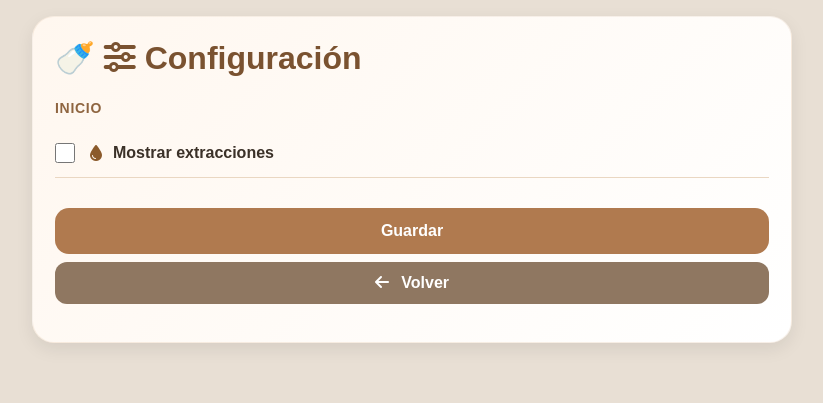
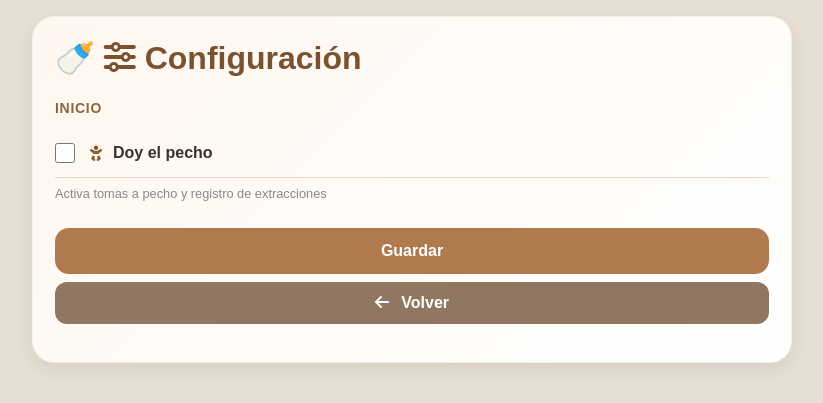
Before and after one commit to nachoscharn/baby-milk-tracker, a Flask app: page /settings in a window 1280 px wide. Shown: the top 403 px of the page, without its empty margins (228-1051 px from the left). Run offline with Flask 3, Linux system fonts and the light colour scheme; the visitor is signed in with stand-in values (Sample User, id 1); data that the repository does not hold is empty; parts of the project's set-up code (start-up, migrations or seed data) failed here and were passed over; some libraries are stand-ins or nearby versions.

Commit message:
Replace pumping toggle with 'Doy el pecho' setting
When disabled: hides pumpings, extractions, and the breast option
in the feeding form (only mamadera available).

Co-Authored-By: Claude Sonnet 4.6 <noreply@anthropic.com>

```diff
--- a/templates/feeding_form.html
+++ b/templates/feeding_form.html
@@ -37,12 +37,16 @@
 
         <form method="POST">
 
+            {% if settings.show_pumpings %}
             <label>Tipo:</label>
 
             <select name="feeding_type" id="feeding_type">
                 <option value="breast">Pecho</option>
                 <option value="bottle">Mamadera</option>
             </select>
+            {% else %}
+            <input type="hidden" name="feeding_type" id="feeding_type" value="bottle">
+            {% endif %}
 
             <div id="side_field">
 
--- a/templates/settings.html
+++ b/templates/settings.html
@@ -33,10 +33,13 @@
                     {% if settings.show_pumpings %}checked{% endif %}
                 >
                 <span class="toggle-text">
-                    <i class="fa-solid fa-droplet"></i>
-                    Mostrar extracciones
+                    <i class="fa-solid fa-baby"></i>
+                    Doy el pecho
                 </span>
             </label>
+            <p style="font-size:0.8rem; color:#888; margin: 4px 0 0 0;">
+                Activa tomas a pecho y registro de extracciones
+            </p>
 
             <button type="submit" style="margin-top: 24px;">
                 Guardar
--- a/web.py
+++ b/web.py
@@ -293,7 +293,8 @@ def new_feeding():
         save_feeding(feeding, baby_id)
         return redirect("/")
 
-    return render_template("feeding_form.html")
+    settings = get_user_settings(session["user_id"])
+    return render_template("feeding_form.html", settings=settings)
 
 
 @app.route("/growth")
```
